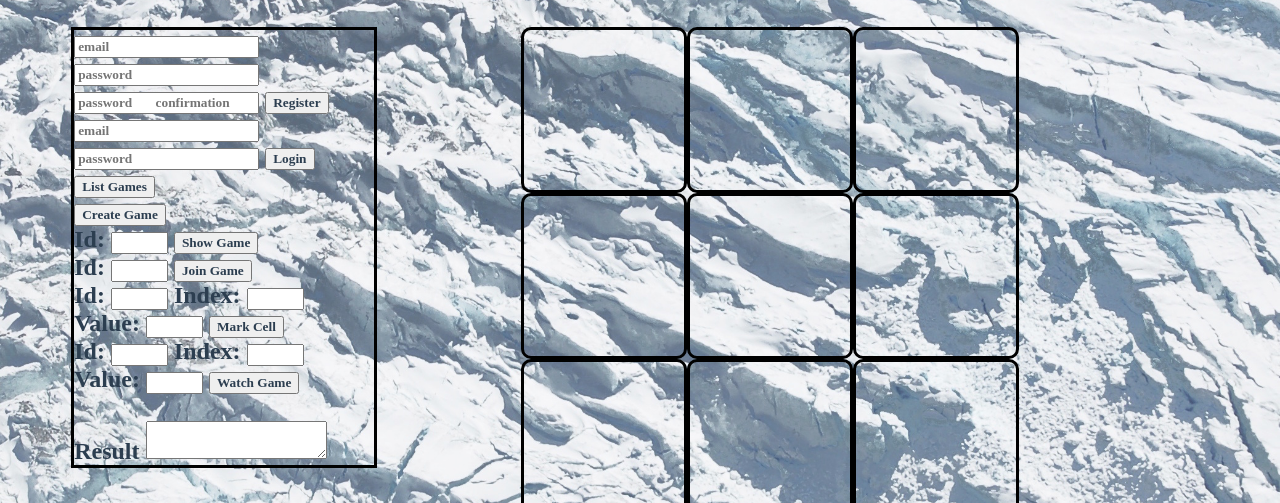
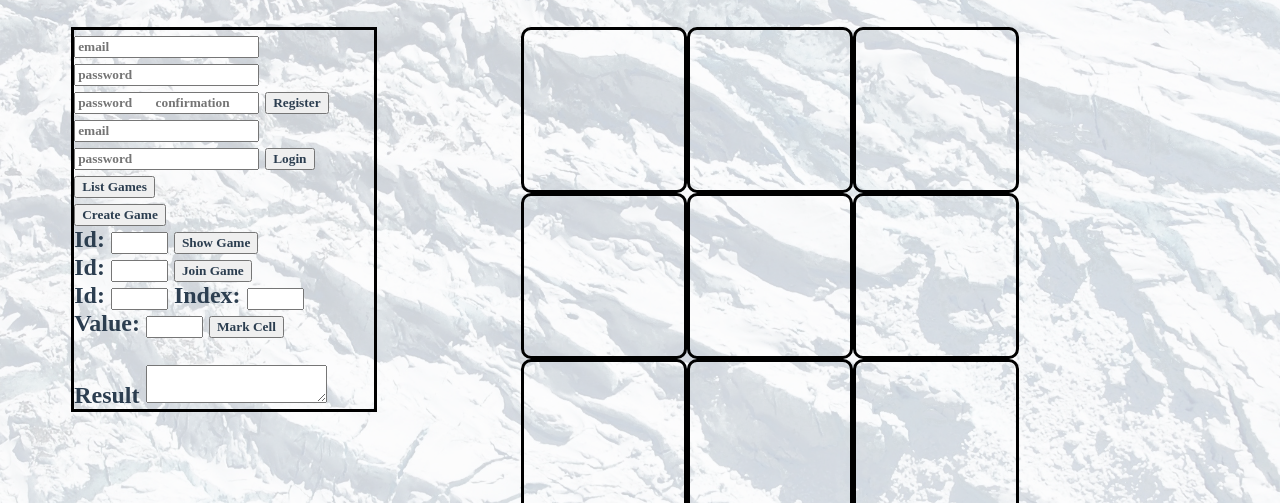
Before and after one commit to LaurenGrant/WDI---Project-1---Tic-Tac-Toe, a plain HTML site: page game.html in a window 1280 px wide. Shown: the part 147-650 px from the top of the page. Drawn offline with Linux system fonts and the light colour scheme; a web font is replaced by a local one.

Commit message:
Adds light opacity to background image.

```diff
--- a/CSS/tic-tac-toe.css
+++ b/CSS/tic-tac-toe.css
@@ -4,13 +4,21 @@
   font-weight: bold;
 }
 
-body {
-  background-image: url('../Assets/images/snow-ground.jpg');
-  -webkit-background-size: cover;
-  -moz-background-size: cover;
-  -o-background-size: cover;
-  background-size: cover;
-  z-index: 1;
+/*body {
+
+}*/
+
+#background-img {
+  background-image: url('../assets/images/snow-ground.jpg');
+  position: fixed;
+  top: 0;
+  left: 0;
+  width: 100%;
+  height: 100%;
+  background-repeat: repeat-y;
+  background-size: 100%;
+  opacity: 0.3;
+  z-index: -1;
 }
 
 h1 {
--- a/game.html
+++ b/game.html
@@ -9,6 +9,7 @@
       <body>
         <h1>SHOVEL OUT!</h1>
         <h2 class="outcome"><h2>
+        <div id="background-img"></div>
         <div class="game-records">
           <form id="register">
             <input name="email" type="text" placeholder="email">
@@ -51,16 +52,6 @@
             <input name="mark-cell" type="submit" value="Mark Cell">
             <input class="token" name="token" type="hidden">
           </form>
-            <form id="watch-game">
-            <label for="watch-id">Id:</label>
-            <input id="watch-id" type="text" size="4">
-            <label for="watch-index">Index:</label>
-            <input name="index" id="watch-index" type="text" size="4">
-            <label for="watch-value">Value:</label>
-            <input name="value" id="watch-value" type="text" size="4">
-            <input name="watch-game" type="submit" value="Watch Game">
-            <input class="token" name="token" type="hidden">
-          </form>
           <br>
           <label for="result">Result</label>
           <textarea id="result"></textarea>
```
